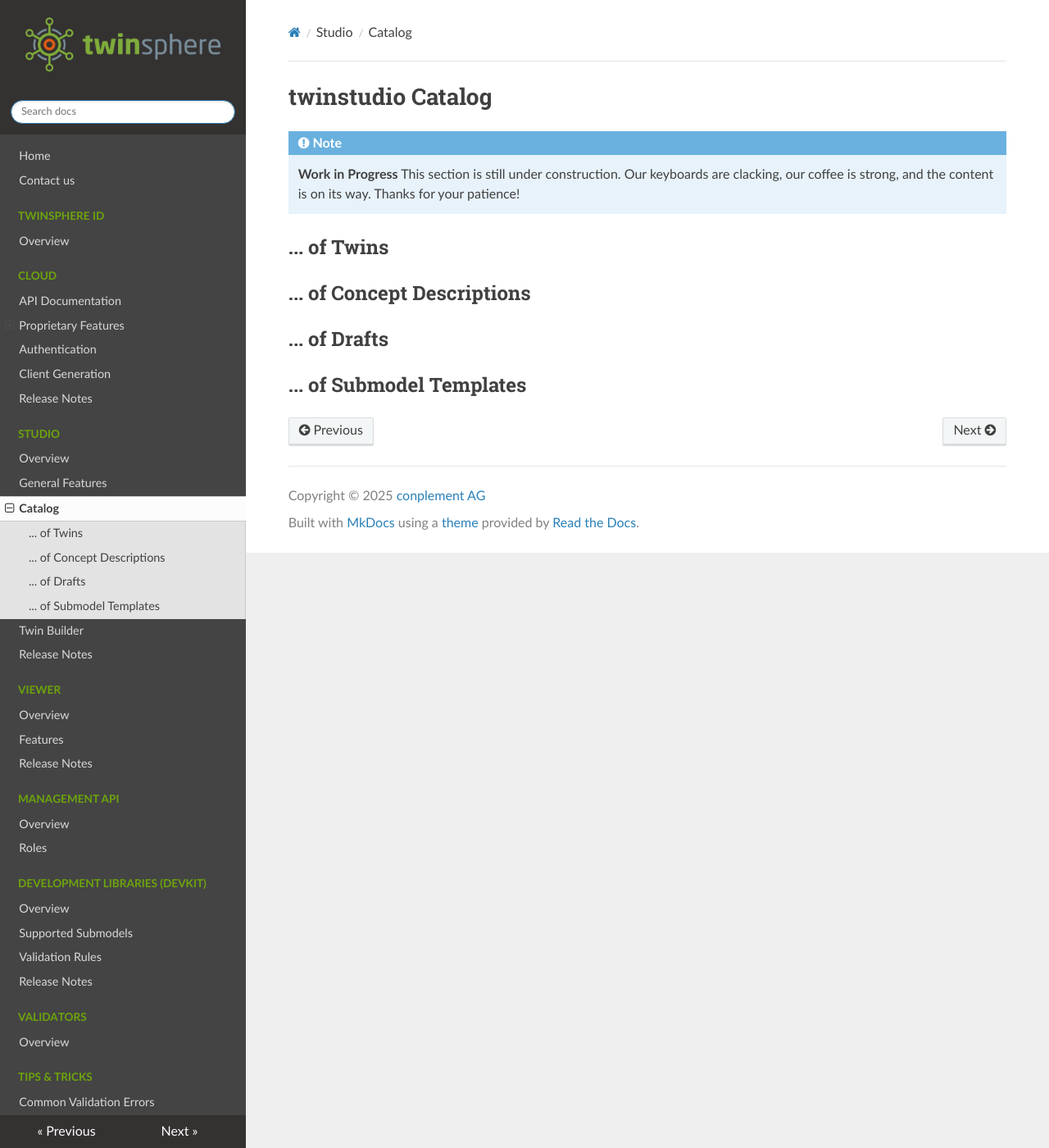
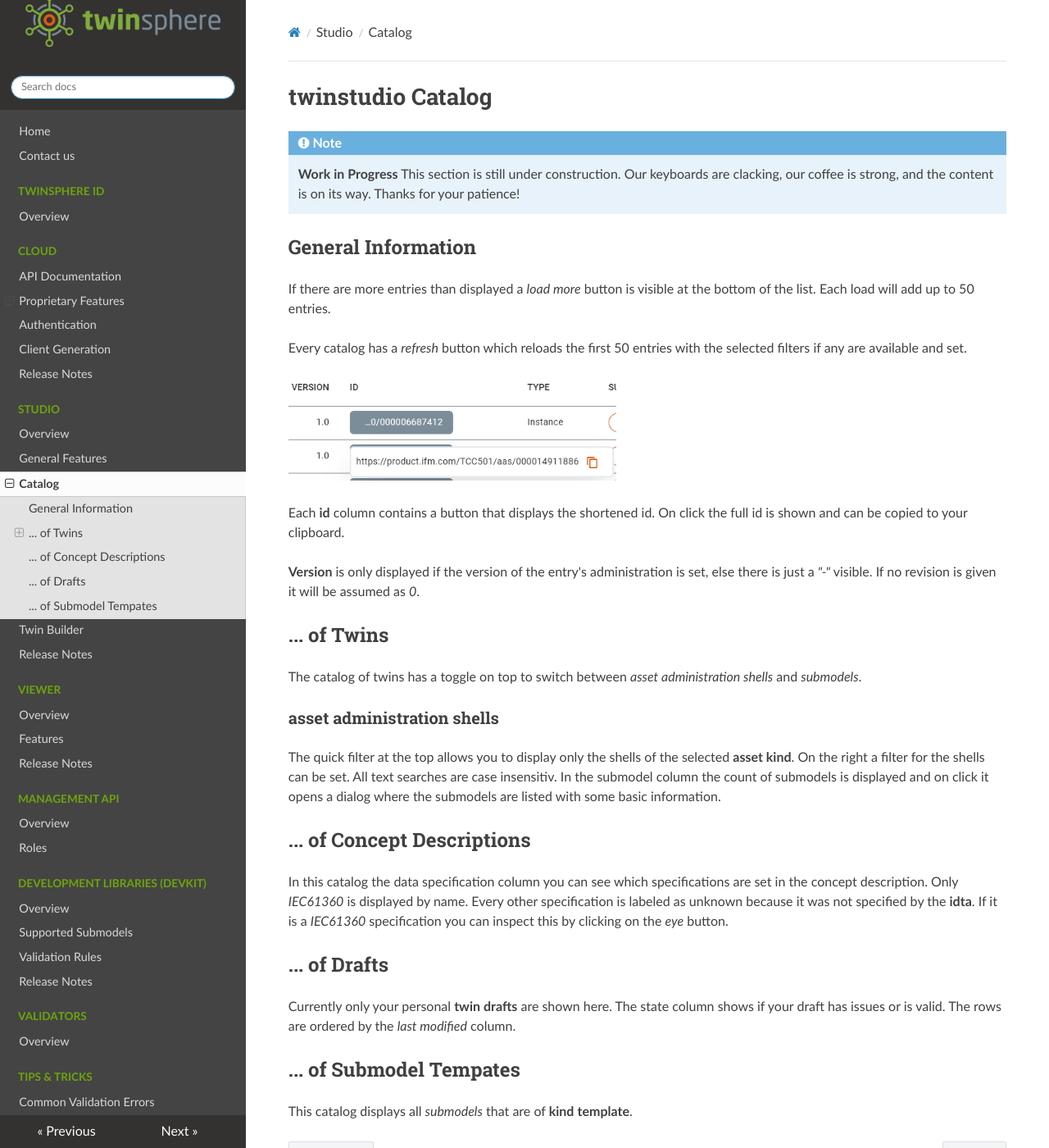
Before and after one commit to twinsphere/twinsphere.github.io, an MkDocs documentation site: the page built from docs/studio-catalog.md, in a window 1280 px wide and 1400 px high. Shown: the whole window at 82% size. Built offline with MkDocs 1.6.1, drawn with Linux system fonts in a browser that asks for light colours; nearby versions of some CDN libraries.

Commit message:
feat(studio): create first draft of catalog documentation

```diff
--- a/docs/studio-catalog.md
+++ b/docs/studio-catalog.md
@@ -6,10 +6,46 @@
     Our keyboards are clacking, our coffee is strong, and the content is on its way.
     Thanks for your patience!
 
+## General Information
+
+If there are more entries than displayed a *load more* button is visible at the bottom of the list.
+Each load will add up to 50 entries.
+
+Every catalog has a *refresh* button which reloads the first 50 entries with the selected
+filters if any are available and set.
+
+![Catalog Id column](img/twinstudio_catalog_id.png){: width='400'}
+
+Each **id** column contains a button that displays the shortened id.
+On click the full id is shown and can be copied to your clipboard.
+
+**Version** is only displayed if the version of the entry's administration is set,
+else there is just a *"-"* visible.
+If no revision is given it will be assumed as *0*.
+
 ## ... of Twins
+
+The catalog of twins has a toggle on top to switch between *asset administration shells* and *submodels*.
+
+### asset administration shells
+
+The quick filter at the top allows you to display only the shells of the selected **asset kind**.
+On the right a filter for the shells can be set. All text searches are case insensitiv.
+In the submodel column the count of submodels is displayed
+and on click it opens a dialog where the submodels are listed with some basic information.
 
 ## ... of Concept Descriptions
 
+In this catalog the data specification column you can see which specifications
+are set in the concept description. Only *IEC61360* is displayed by name.
+Every other specification is labeled as unknown because it was not specified by the **idta**.
+If it is a *IEC61360* specification you can inspect this by clicking on the *eye* button.
+
 ## ... of Drafts
 
-## ... of Submodel Templates
+Currently only your personal **twin drafts** are shown here. The state column shows if your draft has issues or is valid.
+The rows are ordered by the *last modified* column.
+
+## ... of Submodel Tempates
+
+This catalog displays all *submodels* that are of **kind** **template**.
```
Also changed, not shown: docs/img/twinstudio_catalog_id.png (added), 1 other file.
